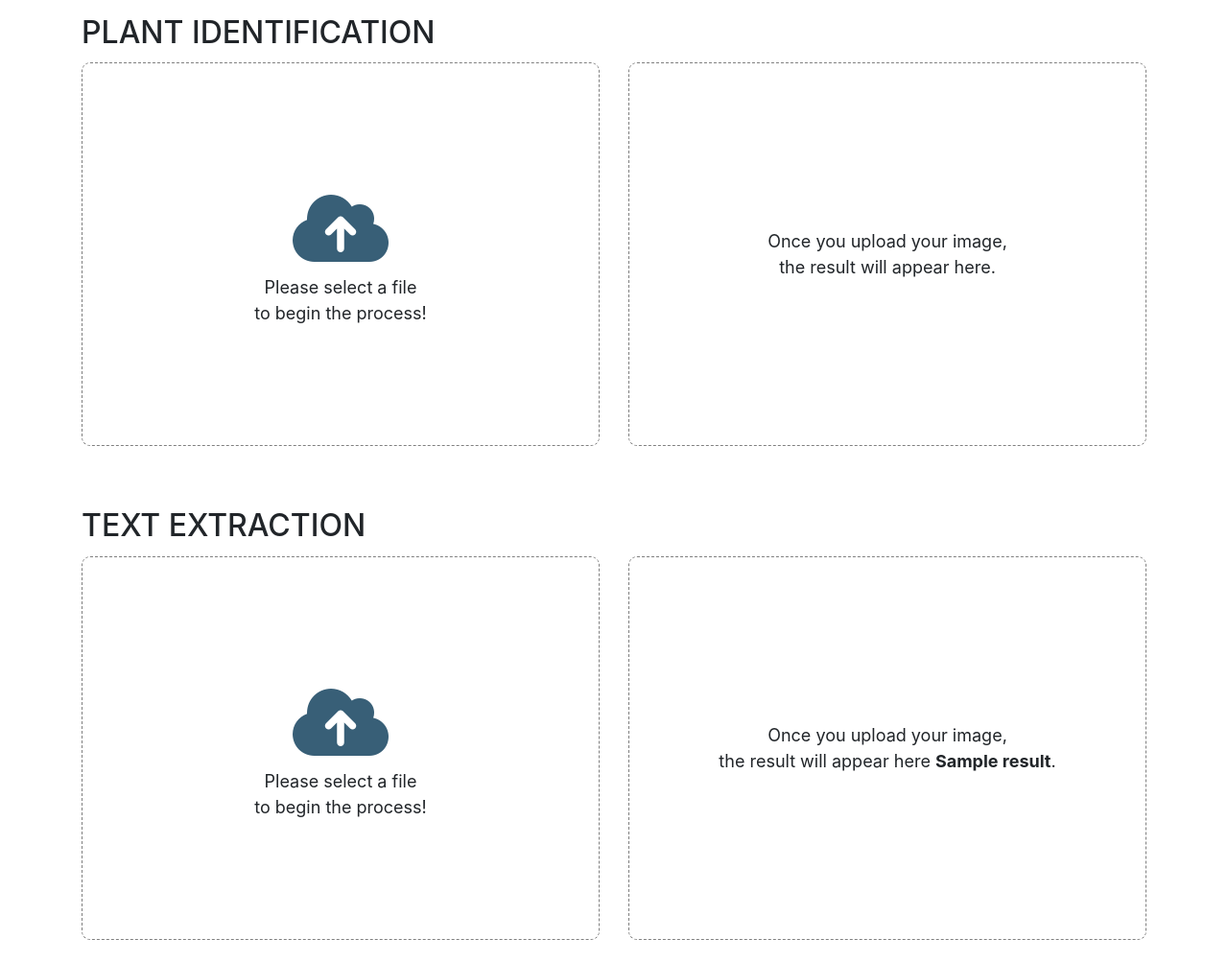
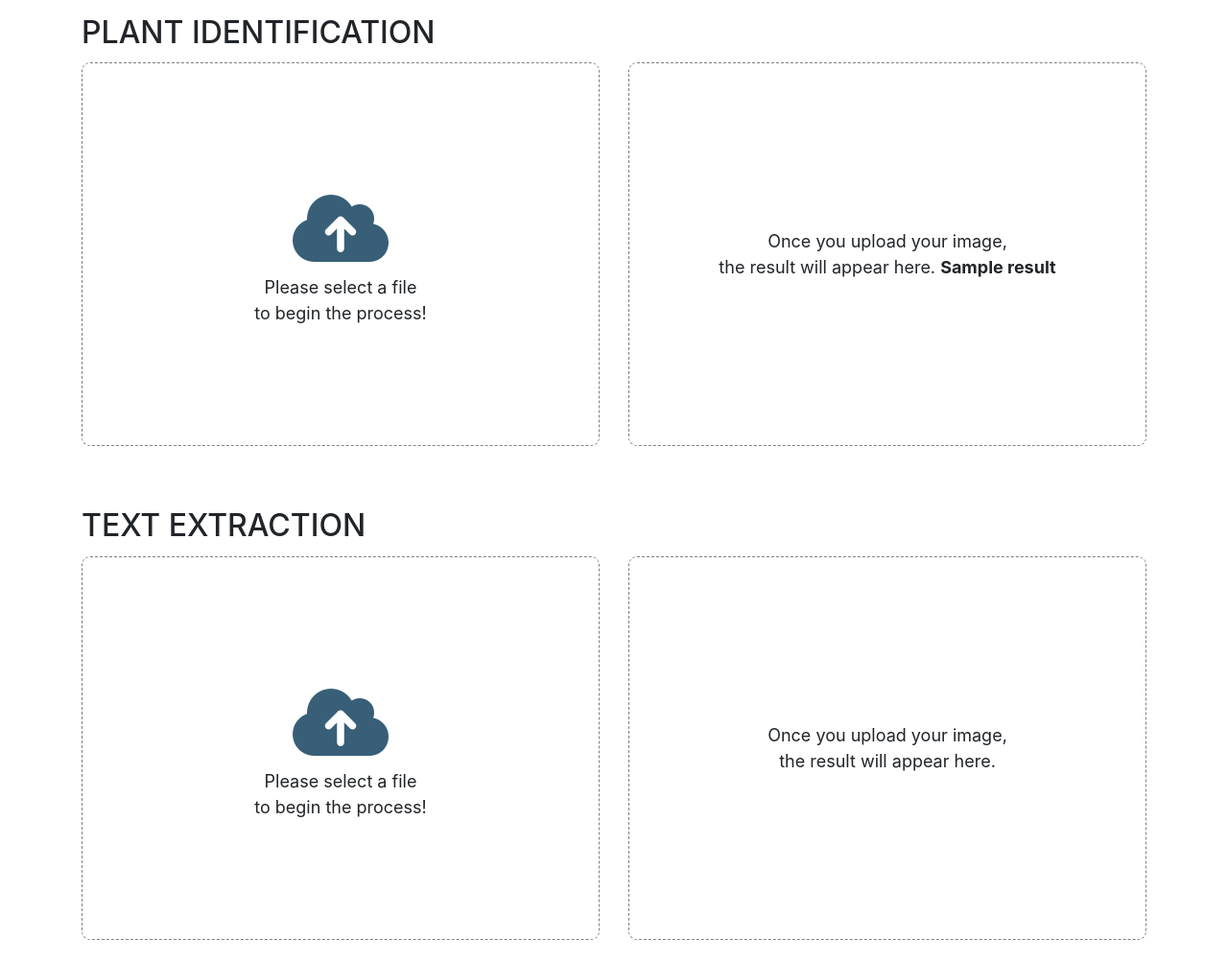
Before and after one commit to Trish0302/media-computing, a Django app: template app/templates/app/pages/services.html in a window 1280 px wide. Shown: the part 213-1216 px from the top of the page at 96% size. Run offline with Django 4.2, Linux system fonts and the light colour scheme; the template is opened without the code that fills it: most values are stand-ins (such as "Sample title", 1, 10 or a date in 2020).

Commit message:
Update services.html

```diff
--- a/app/templates/app/pages/services.html
+++ b/app/templates/app/pages/services.html
@@ -6,13 +6,13 @@
     </div>
     <form action="{% url 'app:services' %}" method="post" enctype="multipart/form-data">
         {% csrf_token %}
-        <div class="row card-detail-row" id="img_1">
+        <div class="row card-detail-row" id="img">
             <div class="col-12 mt-3 mb-1">
                 <h2>PLANT IDENTIFICATION</h2>
             </div>
             <div class="col-md-12 col-lg-6 upload-box">
                 <div class="image">
-                    {% if service == 'img_1' %}
+                    {% if service == 'img' %}
                         <img src="{{url}}" alt="" class="active">
                     {% endif %}
 
@@ -20,13 +20,13 @@
                         <i class="m-2 upload-icon fas fa-cloud-upload-alt"></i>
                         <br>Please select a file <br> to begin the process!
                     </div>
-                    <input name="img_1" type="file">
+                    <input name="img" type="file">
                 </div>
             </div>
 
             <div class="col-md-12 col-lg-6">
                 <div class="image">
-                    <div>Once you upload your image, <br>the result will appear here. </div>
+                    <div>Once you upload your image, <br>the result will appear here. <strong>{{result}}</strong> </div>
                 </div>
             </div>
         </div>
@@ -53,7 +53,7 @@
 
             <div class="col-md-12 col-lg-6">
                 <div class="image">
-                    <div>Once you upload your image, <br>the result will appear here <strong>{{result}}</strong>. </div>
+                    <div>Once you upload your image, <br>the result will appear here. </div>
                 </div>
             </div>
         </div>
```
